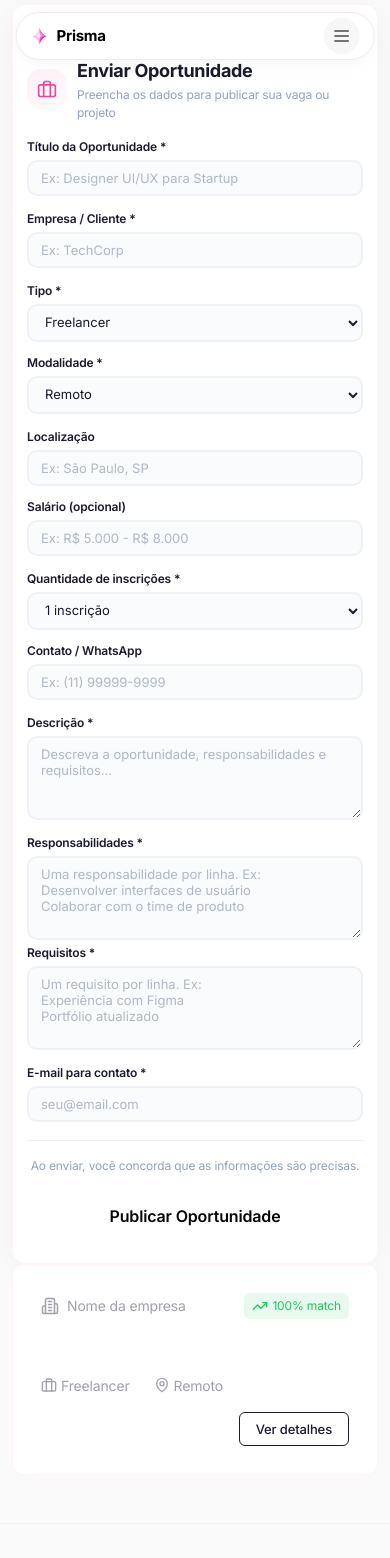
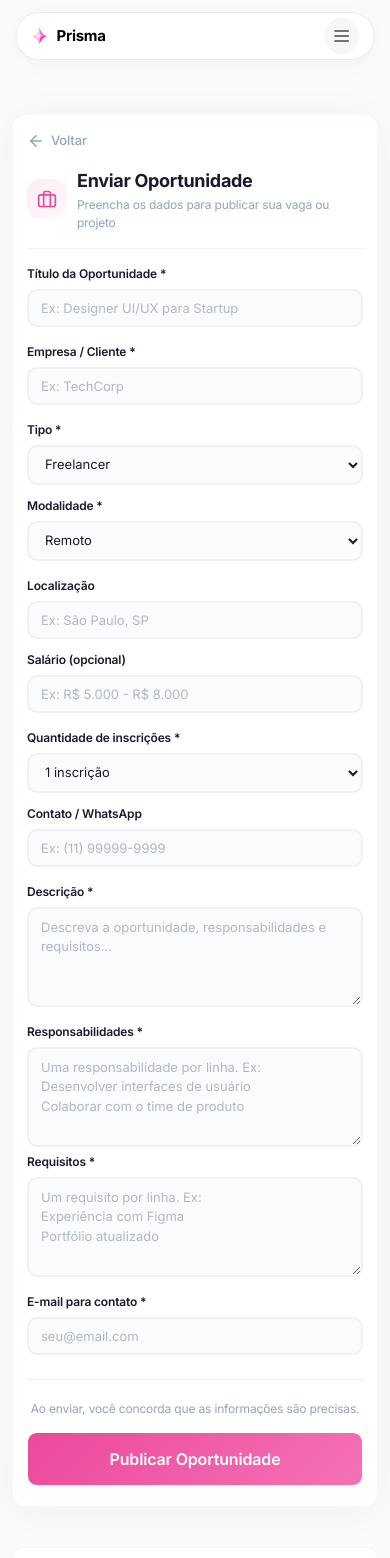
Before and after one commit to Isaiasdasilvaferreira/prisma-frontend, a React (Vite) app: page /enviar-oportunidade in a window 390 px wide. Shown: the top 1558 px of the page. Built offline with nearby package versions, Linux system fonts and the light colour scheme; no server answers.

Commit message:
Update SubmitOpportunity.css

```diff
--- a/src/pages/SubmitOpportunity/SubmitOpportunity.css
+++ b/src/pages/SubmitOpportunity/SubmitOpportunity.css
@@ -1,6 +1,7 @@
 .submit-container {
-  max-width: 1000px;
+  max-width: 1260px;
   margin: 0 auto;
+  margin-top: 110px;
   padding: 8px 24px 80px;
 }
 
@@ -27,19 +28,22 @@
 
 .back-link:hover {
   color: #ec4899;
+  gap: 8px;
 }
 
 .submit-header {
   display: flex;
   align-items: center;
   gap: 14px;
-  margin-bottom: 24px;
+  margin-bottom: 28px;
+  padding-bottom: 20px;
+  border-bottom: 1px solid #f1f5f9;
 }
 
 .submit-icon-wrapper {
   width: 48px;
   height: 48px;
-  background: linear-gradient(135deg, rgba(236, 72, 153, 0.08), rgba(244, 114, 182, 0.04));
+  background: linear-gradient(135deg, rgba(236, 72, 153, 0.1), rgba(244, 114, 182, 0.05));
   border-radius: 14px;
   display: flex;
   align-items: center;
@@ -68,13 +72,13 @@
 .submit-form {
   display: flex;
   flex-direction: column;
-  gap: 14px;
+  gap: 16px;
 }
 
 .form-group {
   display: flex;
   flex-direction: column;
-  gap: 4px;
+  gap: 6px;
 }
 
 .form-group label {
@@ -89,12 +93,18 @@
 .form-group textarea {
   font-family: 'Inter', sans-serif;
   font-size: 14px;
-  padding: 10px 14px;
+  padding: 11px 14px;
   border: 2px solid #eef2f6;
   border-radius: 10px;
   background: #fafbfc;
-  transition: all 0.3s ease;
+  transition: all 0.2s ease;
   color: #1a1a2e;
+}
+
+.form-group input:hover,
+.form-group select:hover,
+.form-group textarea:hover {
+  border-color: #e2e8f0;
 }
 
 .form-group input:focus,
@@ -102,7 +112,7 @@
 .form-group textarea:focus {
   outline: none;
   border-color: #ec4899;
-  box-shadow: 0 0 0 3px rgba(236, 72, 153, 0.06);
+  box-shadow: 0 0 0 3px rgba(236, 72, 153, 0.08);
   background: #ffffff;
 }
 
@@ -113,13 +123,14 @@
 
 .form-group textarea {
   resize: vertical;
-  min-height: 90px;
+  min-height: 100px;
+  line-height: 1.5;
 }
 
 .form-row {
   display: grid;
   grid-template-columns: 1fr 1fr;
-  gap: 14px;
+  gap: 16px;
 }
 
 .form-footer {
@@ -127,9 +138,20 @@
   align-items: center;
   justify-content: space-between;
   gap: 16px;
-  margin-top: 4px;
-  padding-top: 16px;
+  margin-top: 8px;
+  padding-top: 20px;
   border-top: 1px solid #eef2f6;
+}
+
+.form-footer .btn {
+  background: linear-gradient(135deg, #ec4899, #f472b6);
+  color: #ffffff;
+}
+
+.form-footer .btn:hover {
+  background: linear-gradient(135deg, #f472b6, #ec4899);
+  transform: translateY(-1px);
+  box-shadow: 0 4px 16px rgba(236, 72, 153, 0.25);
 }
 
 .form-disclaimer {
@@ -155,12 +177,12 @@
   width: 72px;
   height: 72px;
   margin: 0 auto 20px;
-  background: rgba(236, 72, 153, 0.06);
+  background: rgba(34, 197, 94, 0.08);
   border-radius: 50%;
   display: flex;
   align-items: center;
   justify-content: center;
-  color: #ec4899;
+  color: #22c55e;
 }
 
 .submit-success h2 {
@@ -191,6 +213,72 @@
   min-width: 140px;
 }
 
+.submit-layout {
+  display: flex;
+  gap: 40px;
+  align-items: flex-start;
+}
+
+.submit-card {
+  flex: 1;
+  min-width: 0;
+  background: #ffffff;
+  border-radius: 20px;
+  padding: 32px 48px 40px;
+  border: 1px solid rgba(236, 72, 153, 0.06);
+  box-shadow: 0 4px 40px rgba(0, 0, 0, 0.04);
+}
+
+.submit-preview {
+  flex: 1;
+  min-width: 0;
+  position: sticky;
+  top: 110px;
+}
+
+.submit-preview-header {
+  display: flex;
+  align-items: center;
+  gap: 8px;
+  margin-bottom: 18px;
+}
+
+.submit-preview-badge {
+  font-size: 10px;
+  font-weight: 700;
+  text-transform: uppercase;
+  letter-spacing: 0.05em;
+  color: #ec4899;
+  background: rgba(236, 72, 153, 0.08);
+  padding: 3px 10px;
+  border-radius: 50px;
+}
+
+.submit-preview-header h3 {
+  color: #1a1a2e;
+  font-size: 18px;
+  font-weight: 600;
+  margin: 0 0 6px 0;
+}
+
+.submit-preview-header p {
+  color: #94a3b8;
+  font-size: 13px;
+  line-height: 1.5;
+  margin: 0;
+}
+
+@media (max-width: 1100px) {
+  .submit-layout {
+    flex-direction: column;
+  }
+
+  .submit-preview {
+    width: 100%;
+    position: static;
+  }
+}
+
 @media (max-width: 768px) {
   .submit-container {
     padding: 8px 16px 60px;
@@ -199,6 +287,11 @@
   .submit-card {
     padding: 24px 20px 28px;
     border-radius: 16px;
+  }
+
+  .submit-header {
+    margin-bottom: 20px;
+    padding-bottom: 16px;
   }
 
   .submit-header h1 {
@@ -276,7 +369,7 @@
   .form-group select,
   .form-group textarea {
     font-size: 13px;
-    padding: 8px 12px;
+    padding: 9px 12px;
   }
 
   .form-group label {
```
